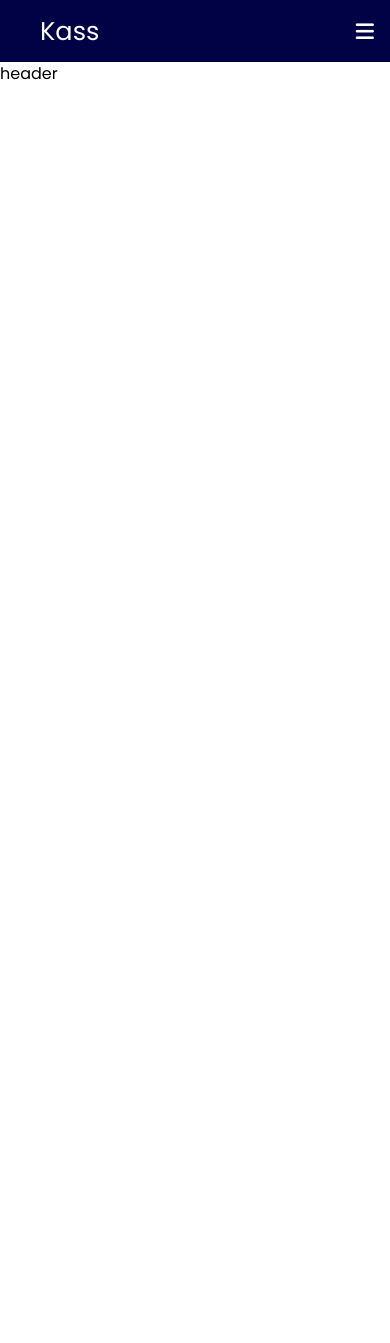
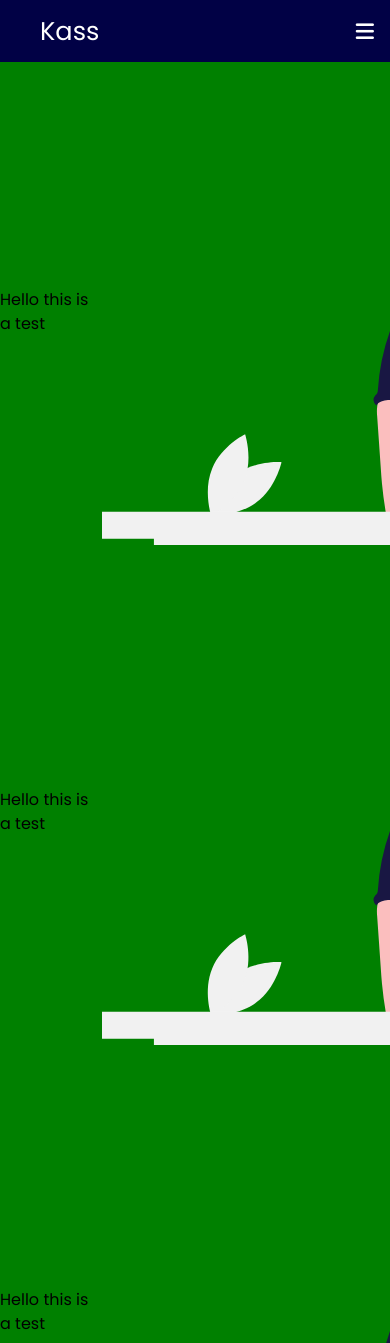
Before and after one commit to Kassem-Faraj/myWebsite, a website: page home.html in a window 390 px wide. Shown: the top 1343 px of the page. Drawn offline with Linux system fonts and the light colour scheme.

Commit message:
Max with responsiveness css for XL monitors

```diff
--- a/home.html
+++ b/home.html
@@ -31,7 +31,31 @@
         </div>
 
     <header>
-        header
+        <div class="container header-container">
+            <div class="header-txt">
+                Hello this is a test
+            </div>
+            <div class="profile"></div>
+
+        </div>
+    </header>
+    <header>
+        <div class="container header-container">
+            <div class="header-txt">
+                Hello this is a test
+            </div>
+            <div class="profile"></div>
+
+        </div>
+    </header>
+    <header>
+        <div class="container header-container">
+            <div class="header-txt">
+                Hello this is a test
+            </div>
+            <div class="profile"></div>
+
+        </div>
     </header>
 
 
```
Also changed, not shown: build/css/main.css, build/css/style.css, images/header-img.svg (added).
